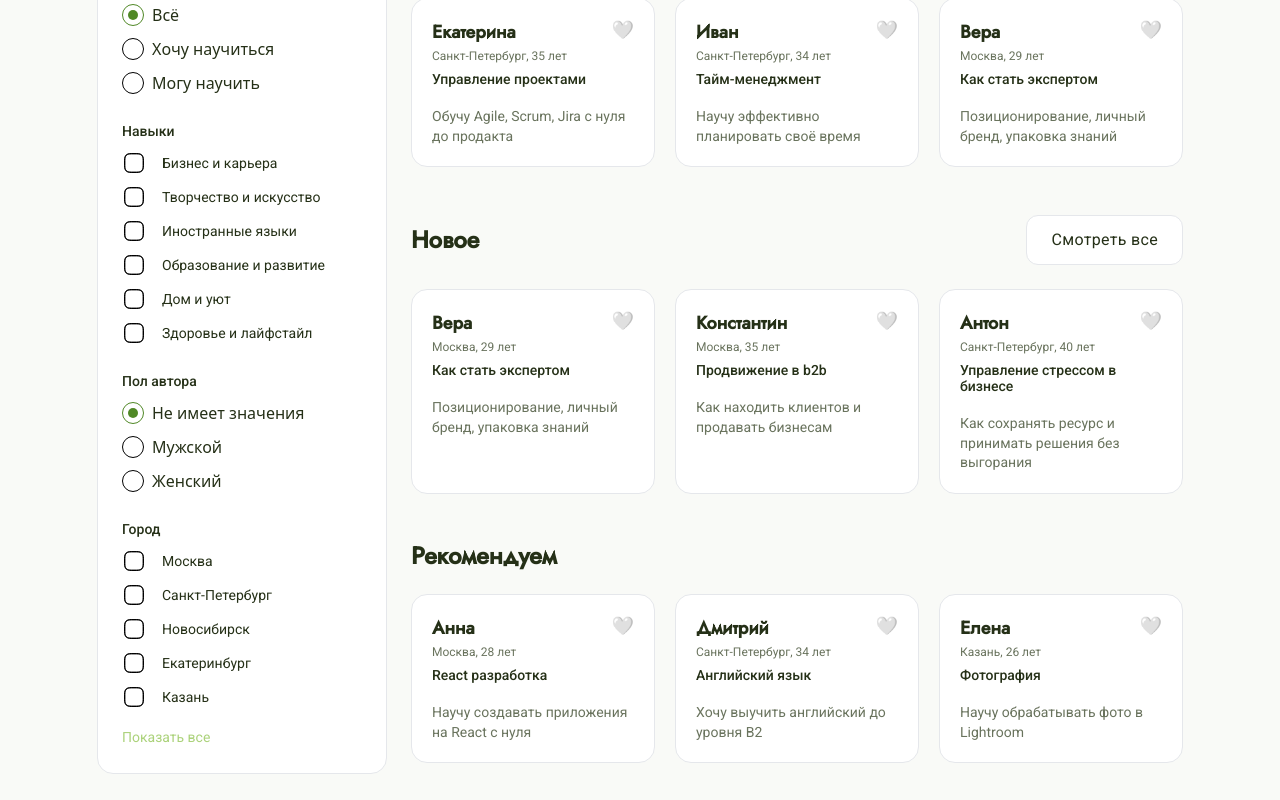
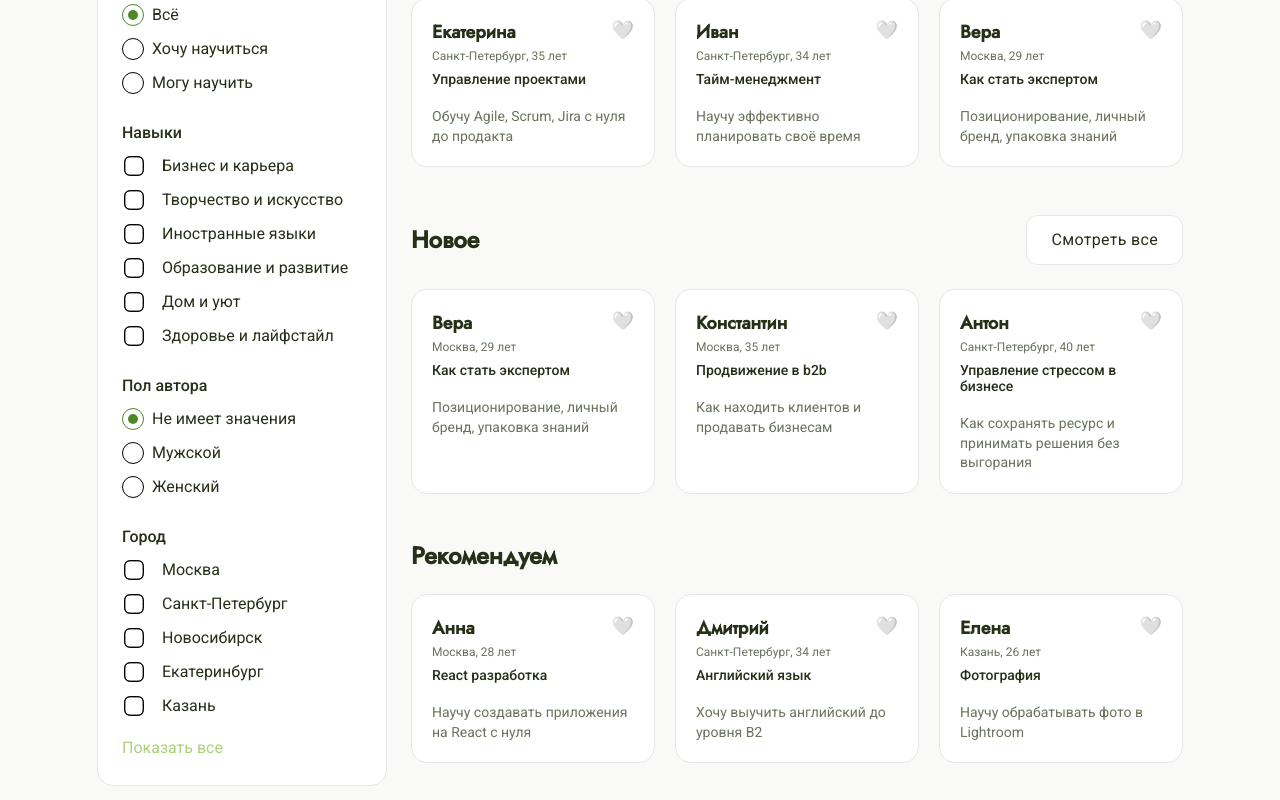
Before and after one commit to Alexey-Kuznetsov-1/SkillSwap, a React (Vite) app: page / in a window 1280 px wide. Shown: the part 220-1020 px from the top of the page. Built offline with nearby package versions, Linux system fonts and the light colour scheme.

Commit message:
fix: шрифты в сайдбаре 16px

```diff
--- a/src/widgets/FiltersSidebar/FiltersSidebar.module.css
+++ b/src/widgets/FiltersSidebar/FiltersSidebar.module.css
@@ -1,5 +1,6 @@
 .sidebar {
   width: 240px;
+  flex-shrink: 0;
   background: #FFFFFF;
   border-radius: 16px;
   padding: 24px;
@@ -30,14 +31,13 @@
 
 .filterLabel {
   font-family: 'Roboto', sans-serif;
-  font-size: 14px;
+  font-size: 16px;
   font-weight: 500;
   color: #253017;
   text-align: left;
   margin: 0;
 }
 
-/* Вертикальное расположение RadioGroup */
 .radioGroupVertical {
   display: flex;
   flex-direction: column;
@@ -54,9 +54,11 @@
   display: flex;
   align-items: center;
   gap: 8px;
+  font-family: 'Roboto', sans-serif;
+  font-size: 16px;
+  color: #253017;
 }
 
-/* Чекбоксы */
 .checkboxGroup {
   display: flex;
   flex-direction: column;
@@ -65,7 +67,7 @@
 
 .checkboxGroup label {
   font-family: 'Roboto', sans-serif;
-  font-size: 14px;
+  font-size: 16px;
   color: #253017;
   text-align: left;
   display: inline-flex;
@@ -73,7 +75,6 @@
   gap: 8px;
 }
 
-/* Скрываем скрытый input, который дублирует чекбокс */
 .checkboxGroup input[type="checkbox"] {
   display: none;
 }
@@ -83,7 +84,7 @@
   border: none;
   color: #ABD27A;
   cursor: pointer;
-  font-size: 14px;
+  font-size: 16px;
   text-align: left;
   padding: 8px 0 4px;
   font-family: 'Roboto', sans-serif;
```
